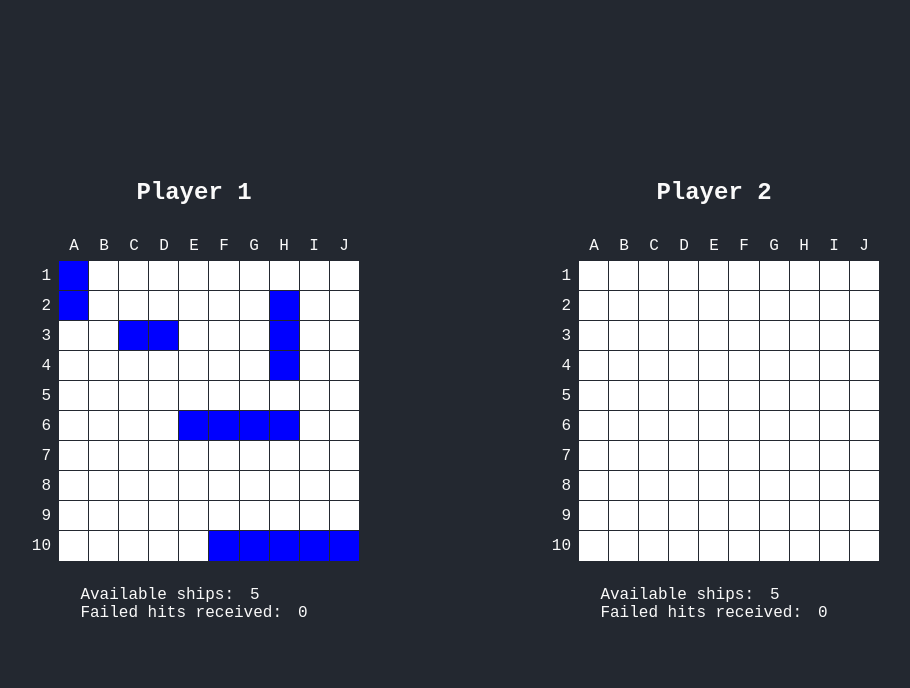
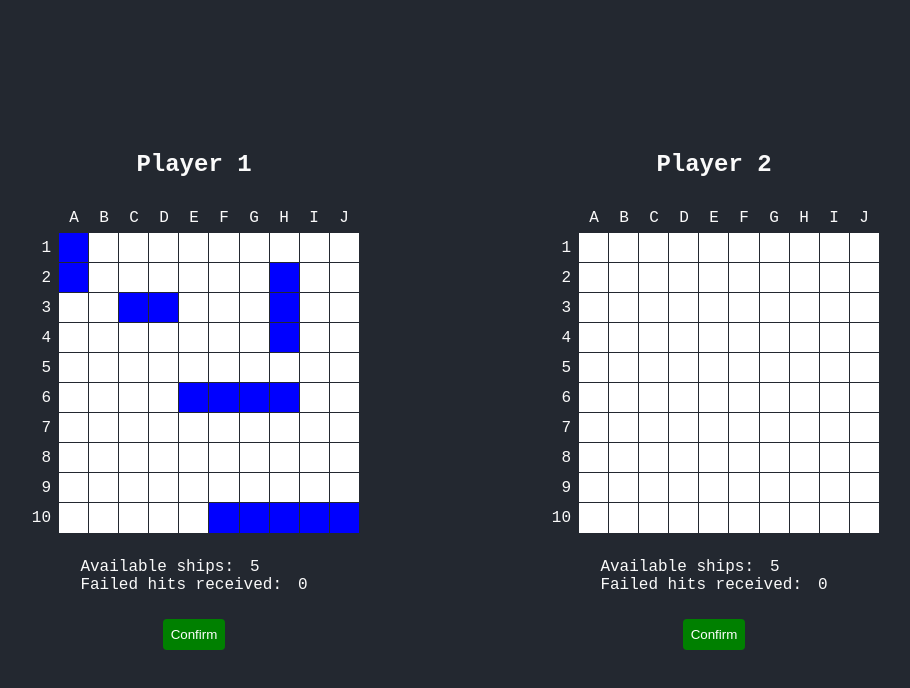
Before and after one commit to ErickBGomez/battleship-project, a website built with webpack: page dist/index.html in a window 1280 px wide. Shown: the whole page, without its empty margins (186-1096 px from the left). Built offline with nearby package versions, Linux system fonts and the light colour scheme.

Commit message:
Add buttons to boards

```diff
--- a/src/js/frontend.js
+++ b/src/js/frontend.js
@@ -134,6 +134,19 @@ function createBoardLabels() {
   return labels;
 }
 
+function createButtons() {
+  const container = document.createElement("div");
+  container.classList.add("buttons");
+
+  const confirmButton = document.createElement("button");
+  confirmButton.classList.add("confirm");
+  confirmButton.textContent = "Confirm";
+
+  container.appendChild(confirmButton);
+
+  return container;
+}
+
 function createBoard(player) {
   const container = document.createElement("div");
   container.classList.add("gameboard-container");
@@ -155,9 +168,12 @@ function createBoard(player) {
 
   const info = createBoardInfo(player.gameboard);
 
+  const buttons = createButtons();
+
   container.appendChild(playerName);
   container.appendChild(board);
   container.appendChild(info);
+  container.appendChild(buttons);
 
   document.body.appendChild(container);
 }
--- a/src/style.css
+++ b/src/style.css
@@ -98,3 +98,11 @@ button {
   display: flex;
   gap: 16px;
 }
+
+button {
+  background-color: green;
+  color: white;
+  border: none;
+  border-radius: 4px;
+  padding: 8px;
+}
```
